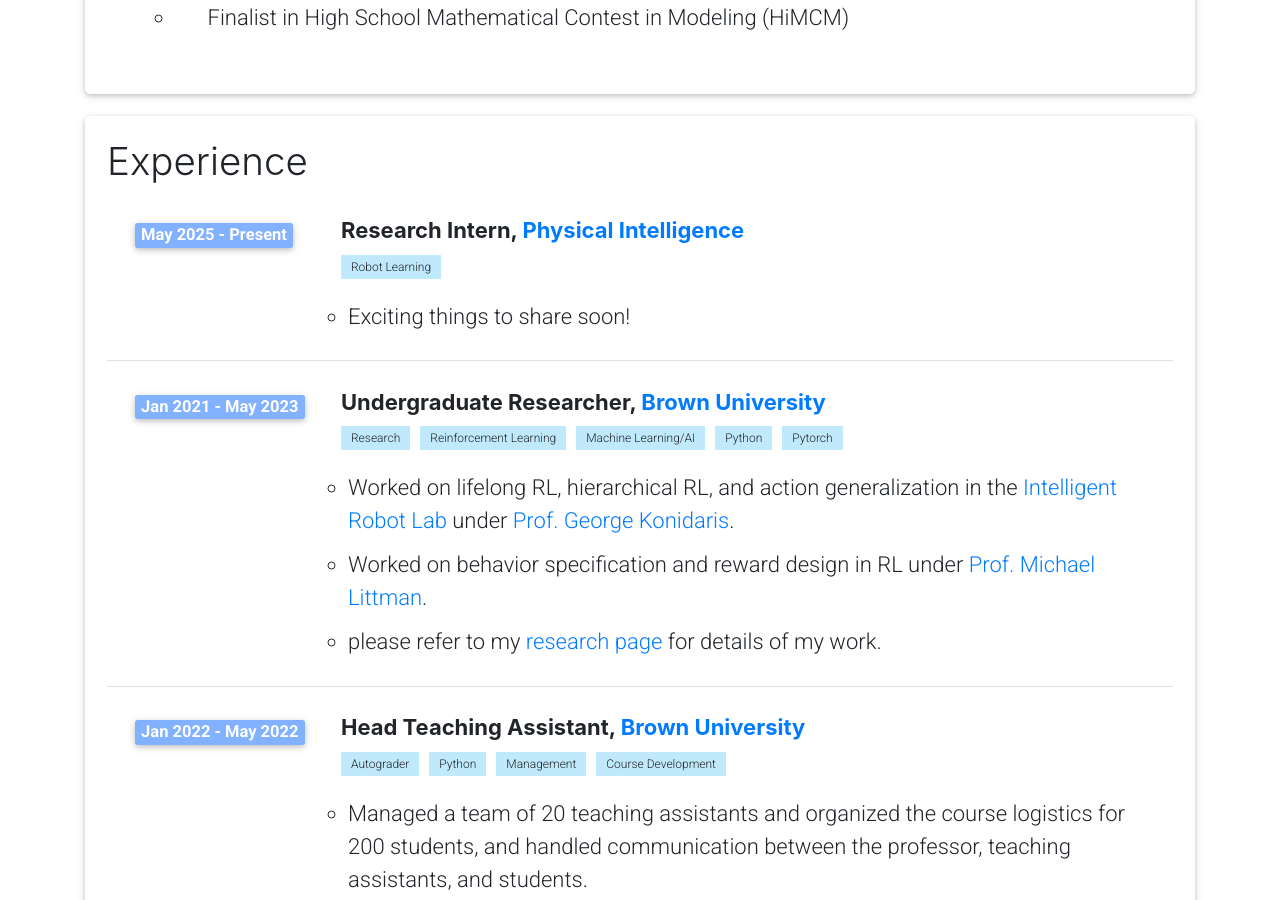
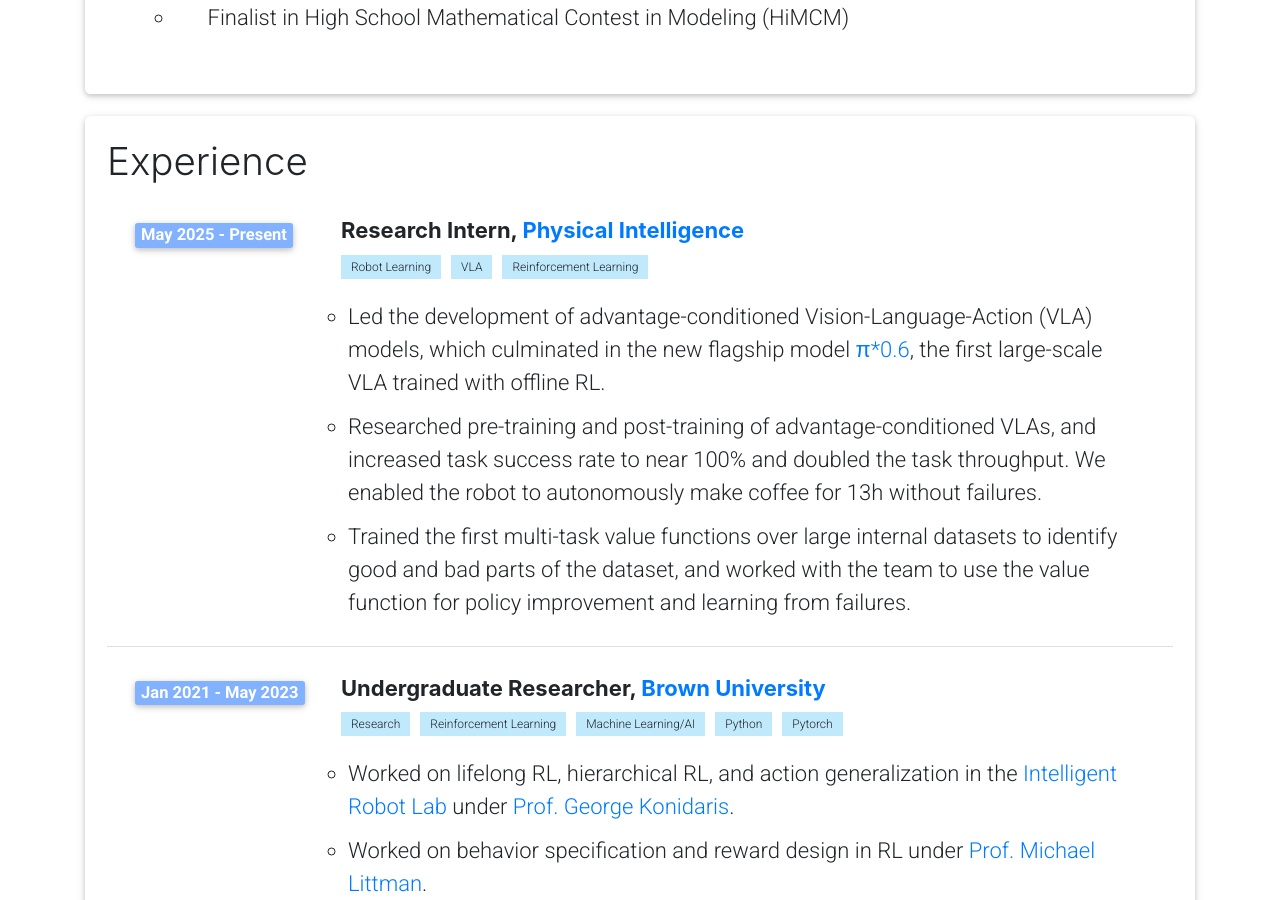
Before and after one commit to zhouzypaul/zhouzypaul.github.io, a Jekyll site: the page built from _pages/experience.html, in a window 1280 px wide and 900 px high, scrolled down 1465 px. Built offline with Jekyll 4.4.1, drawn with Linux system fonts in a browser that asks for light colours; cached includes are drawn as plain includes; a style sheet for code colours, icons or effects is not loaded.

Commit message:
pi*06 update

```diff
--- a/_includes/head/custom.html
+++ b/_includes/head/custom.html
@@ -2,4 +2,18 @@
 
 <!-- insert favicons. use https://realfavicongenerator.net/ -->
 
+<!-- MathJax for LaTeX rendering -->
+<script>
+  window.MathJax = {
+    tex: {
+      inlineMath: [['\\(', '\\)'], ['$', '$']],
+      displayMath: [['\\[', '\\]'], ['$$', '$$']]
+    },
+    options: {
+      skipHtmlTags: ['script', 'noscript', 'style', 'textarea', 'pre', 'code']
+    }
+  };
+</script>
+<script id="MathJax-script" async src="https://cdn.jsdelivr.net/npm/mathjax@3/es5/tex-mml-chtml.js"></script>
+
 <!-- end custom head snippets -->
--- a/_pages/experience.html
+++ b/_pages/experience.html
@@ -192,11 +192,18 @@ permalink: /experience/
                             <h6 class="title font-weight-bold ml-1 ml-md-4">Research Intern, <a href="https://pi.website/" target="_blank" rel="noopener noreferrer">Physical Intelligence</a></h6>
                             <div class="skills ml-1 ml-md-4">
                               <span class="skill">Robot Learning</span>
-                              <!-- <span class="skill">Reinforcement Learning</span> -->
+                              <span class="skill">VLA</span>
+                              <span class="skill">Reinforcement Learning</span>
                             </div>
                               <ul class="items">
                                   <li>
-                                      <span class="item">Exciting things to share soon!</span>
+                                      <span class="item">Led the development of advantage-conditioned Vision-Language-Action (VLA) models, which culminated in the new flagship model <a href="https://www.pi.website/blog/pistar06" target="_blank" rel="noopener noreferrer">π*0.6</a>, the first large-scale VLA trained with offline RL.</span>
+                                  </li>
+                                  <li>
+                                      <span class="item">Researched pre-training and post-training of advantage-conditioned VLAs, and increased task success rate to near 100% and doubled the task throughput. We enabled the robot to autonomously make coffee for 13h without failures.</span>
+                                  </li>
+                                  <li>
+                                      <span class="item">Trained the first multi-task value functions over large internal datasets to identify good and bad parts of the dataset, and worked with the team to use the value function for policy improvement and learning from failures.</span>
                                   </li>
                               </ul>
                           </div>
```
Also changed, not shown: _pages/research.md (+42 -1 lines), index.md (+4 -2 lines).
